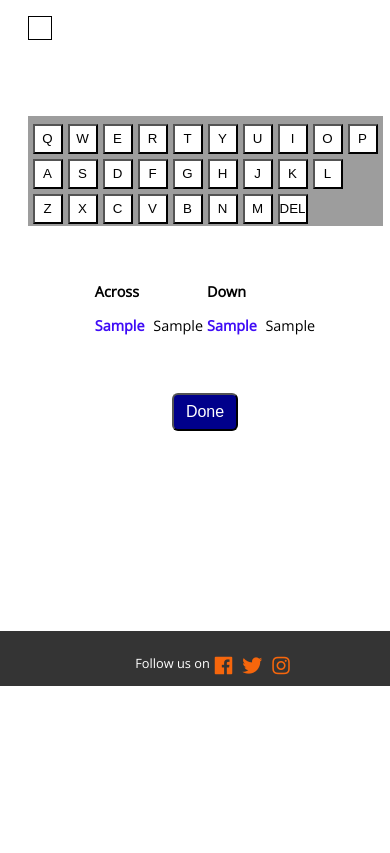
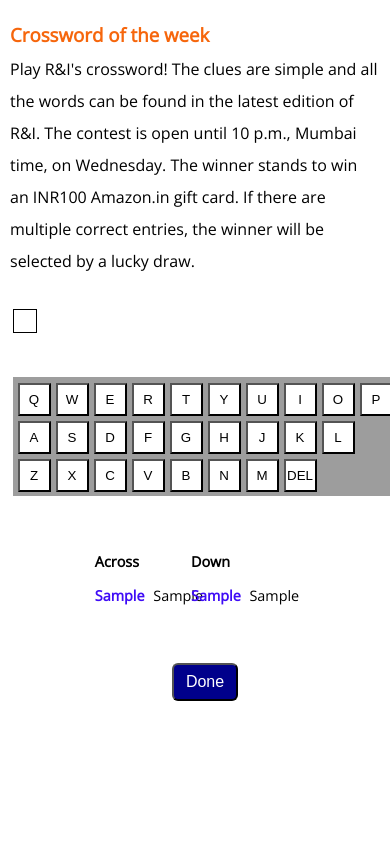
Before and after one commit to dhirendra14dev/newswebsite, a Django app: template templates/pages/cross2.html in a window 390 px wide. Shown: the part 200-1053 px from the top of the page. Before the commit the page ends 886 px from the top, so only its background shows below. Run offline with Django 3.2, Linux system fonts and the light colour scheme; the template is opened without the code that fills it: most values are stand-ins (such as "Sample title", 1, 10 or a date in 2020); some libraries are stand-ins or nearby versions.

Commit message:
crossword-mobile-keypad

```diff
--- a/templates/pages/cross2.html
+++ b/templates/pages/cross2.html
@@ -195,8 +195,8 @@
   @media(max-width: 768px){
 
     .crossword-instructions{
-      display:none;
-      margin: 1rem 5rem 2rem 5rem;
+      /* display:none; */
+      margin: 1rem 10px 2rem 10px;
     }
     .crossword-instructions h3{
       color: #f6660c;
@@ -223,7 +223,7 @@
 
     .crossword-left-box{
       grid-area: box1;
-      margin-bottom:1rem;
+      margin-bottom:-1rem;
 
     }
     .crossword-grid{
@@ -265,7 +265,7 @@
       display:flex;
       flex-direction: row;
       margin:auto;
-
+      padding: 0px 10px 0px 10px;
       /* background: rgb(145, 240, 164); */
 
     }
@@ -284,6 +284,8 @@
       font-weight: 500;
       padding: 2px 2px 2px 2px;
       width:100%;
+      text-indent:-1rem;
+
     }
     .clue-list .list-title {
       font-size:0.9rem;
@@ -360,22 +362,18 @@
       padding:8px 12px 8px 12px;
       border-radius:6px;
     }
-    .not-available-message{
-      margin: 2rem 10rem 0 10rem;
-      font-size: 1rem;
-      line-height:2;
-      border-radius:20px;
-      padding:10px 10px 10px 10px;
-      text-align: center;
+    .keyboard-container{
+      grid-area: box4;
+      /* width:100%; */
+      margin:auto;
     }
     .mobile-keypad{
 
       background:#9d9d9d;
       padding:5px 5px 5px 5px;
-      grid-area: box4;
       display:grid;
-      grid-template-rows: repeat(3,30px);
-      grid-template-columns: repeat(10,30px);
+      grid-template-rows: repeat(3,33px);
+      grid-template-columns: repeat(10,33px);
       grid-row-gap:5px;
       grid-column-gap:5px;
 
@@ -564,7 +562,6 @@
       grid-area: box4;
       width:100%;
       margin:auto;
-      background:cornflowerblue;
     }
     .mobile-keypad{
 
```
